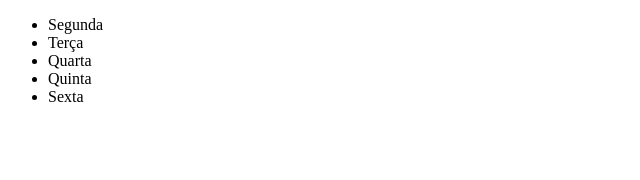
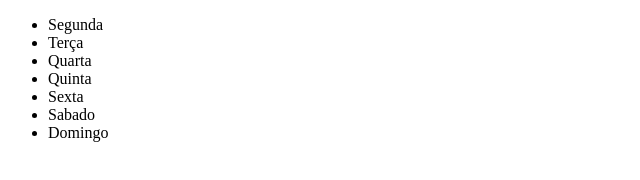
Before and after one commit to lefrodrigues/scm, a plain HTML site: page index.html in a window 1280 px wide. Shown: the whole page, without its empty margins (0-640 px from the left). Drawn offline with Linux system fonts and the light colour scheme.

Commit message:
dias acrescentados

```diff
--- a/index.html
+++ b/index.html
@@ -15,6 +15,8 @@
             <li>Quarta</li>
             <li>Quinta</li>
             <li>Sexta</li>
+            <li>Sabado</li>
+            <li>Domingo</li>
         </ul>
     </div>
 
```
